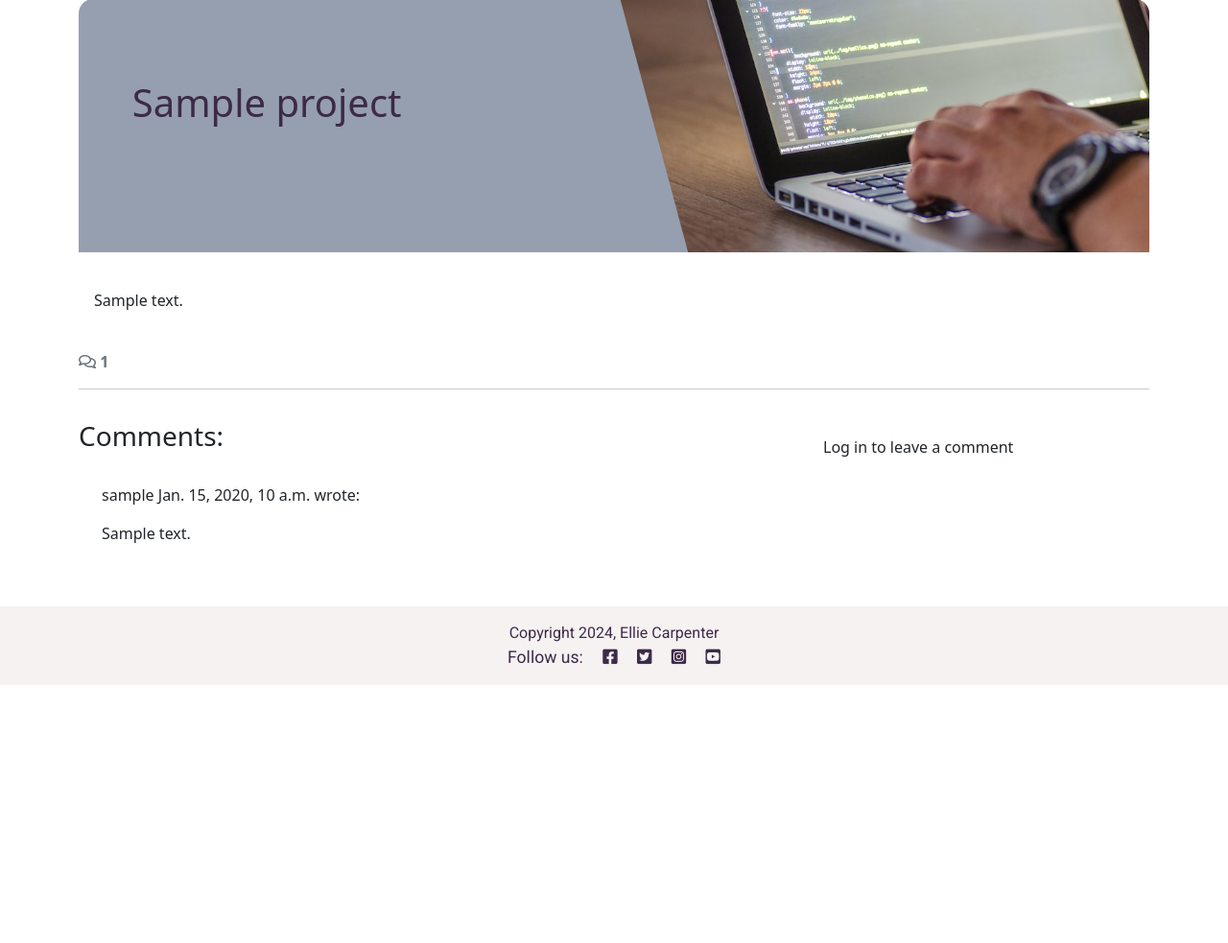
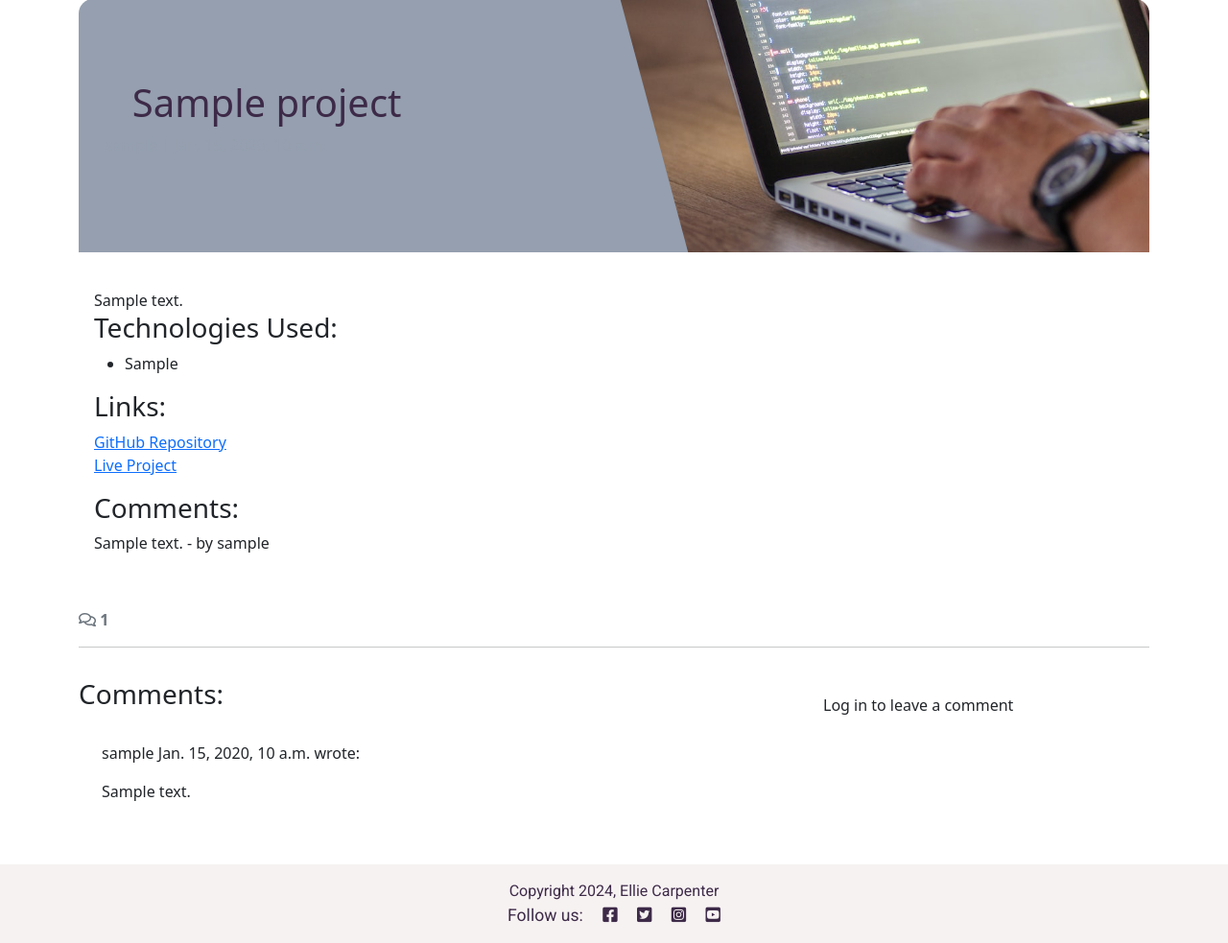
Before and after one commit to els-390/CI-Capstone-Portfolio-Project-Clone, a Django app: a page that uses templates/base.html in a window 1280 px wide. Shown: the part 131-1114 px from the top of the page at 96% size. Before the commit the page ends 845 px from the top, so only its background shows below. Run offline with Django 4.2, Linux system fonts and the light colour scheme; tables that the repository leaves empty hold one stand-in row (values such as "Sample post"); some libraries are stand-ins or nearby versions.

Commit message:
Add Technologies, GitHub and Deployed links to projects

```diff
--- a/projects/models.py
+++ b/projects/models.py
@@ -19,8 +19,8 @@ class Project(models.Model):
     featured_image = CloudinaryField('image', default='placeholder')
     content = models.TextField()
     technologies = models.TextField('Technologies', default='placeholder')
-    repository = models.URLField('GitHub Link', default='https://default.com')
-    deployed_site = models.URLField('Deployed Link', default='https://default.com')
+    repository = models.URLField('GitHub URL', default='https://default.com')
+    deployed_site = models.URLField('Deployed URL', default='https://default.com')
     created_on = models.DateTimeField(auto_now_add=True)
     status = models.IntegerField(choices=STATUS, default=0)
     excerpt = models.TextField(blank=True)
@@ -31,10 +31,6 @@ class Project(models.Model):
 
     def __str__(self):
         return f"{self.title} | written by {self.author}"
-
-    def get_technlogies_list(self):
-        """Split the technologies field into a list."""
-        return [tech.strip() for tech in self.technologies.split(',')]
 
 
 class Comment(models.Model):
--- a/projects/templates/projects/project_detail.html
+++ b/projects/templates/projects/project_detail.html
@@ -1,6 +1,8 @@
 {% extends 'base.html' %}
 {% load static %}
 {% load crispy_forms_tags %}
+{% load custom_filters %}
+
 
 {% block content %}
 <div class="masthead">
@@ -26,6 +28,26 @@
                 <!-- Use the | safe filter inside the template tags -->
                 <article class="card-text">
                     {{ project.content | safe }}
+
+                    <h3>Technologies Used:</h3>
+                    <ul>
+                        {% for technology in technologies %}
+                        <li>{{ technology | striptags }}</li>
+                        {% endfor %}
+                    </ul>
+
+                    <h3>Links:</h3>
+                    <p>
+                        <a href="{{ project.repository }}" target="_blank">GitHub Repository</a><br>
+                        <a href="{{ project.deployed_site }}" target="_blank">Live Project</a>
+                    </p>
+
+                    <h3>Comments:</h3>
+                    <div>
+                        {% for comment in comments %}
+                        <p>{{ comment.body }} - by {{ comment.author }}</p>
+                        {% endfor %}
+                    </div>
                 </article>
             </div>
         </div>
--- a/projects/views.py
+++ b/projects/views.py
@@ -65,10 +65,10 @@ def project_detail(request, slug):
         "projects/project_detail.html",
         {
             "project": project,
-            # "technologies": technologies,
+            "technologies": project.technologies.split(','),  # Split if comma-separated
             "comments": comments,
             "comment_count": comment_count,
-            "comment_form": comment_form
+            "comment_form": comment_form,
         },
     )
 
--- a/templates/base.html
+++ b/templates/base.html
@@ -1,4 +1,6 @@
 {% load static %}
+{% load custom_filters %}
+
 
 {% url 'home' as home_url %}
 {% url 'about' as about_url %}
```
Also changed, not shown: projects/migrations/0011_alter_project_deployed_site_alter_project_repository.py (added).
